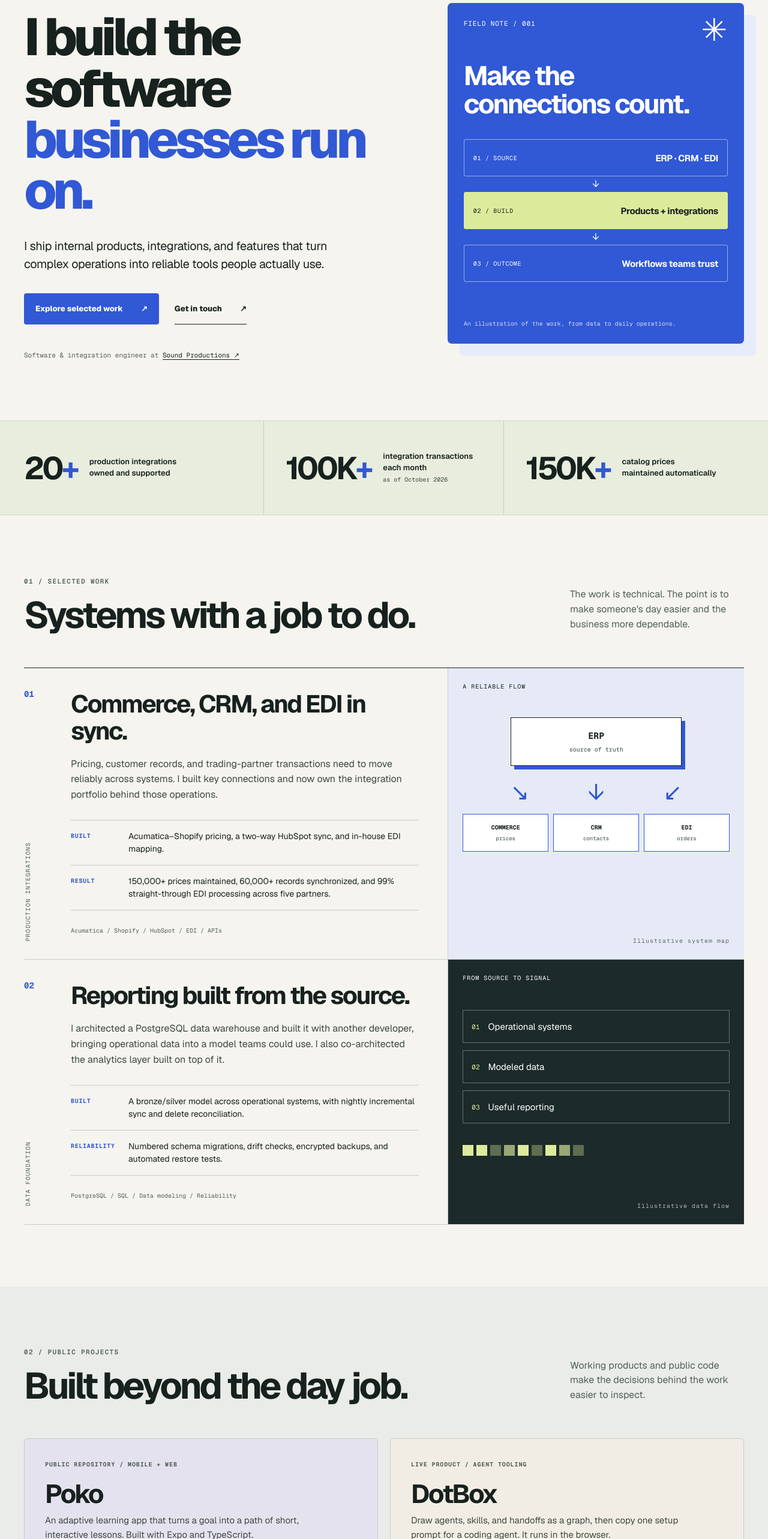
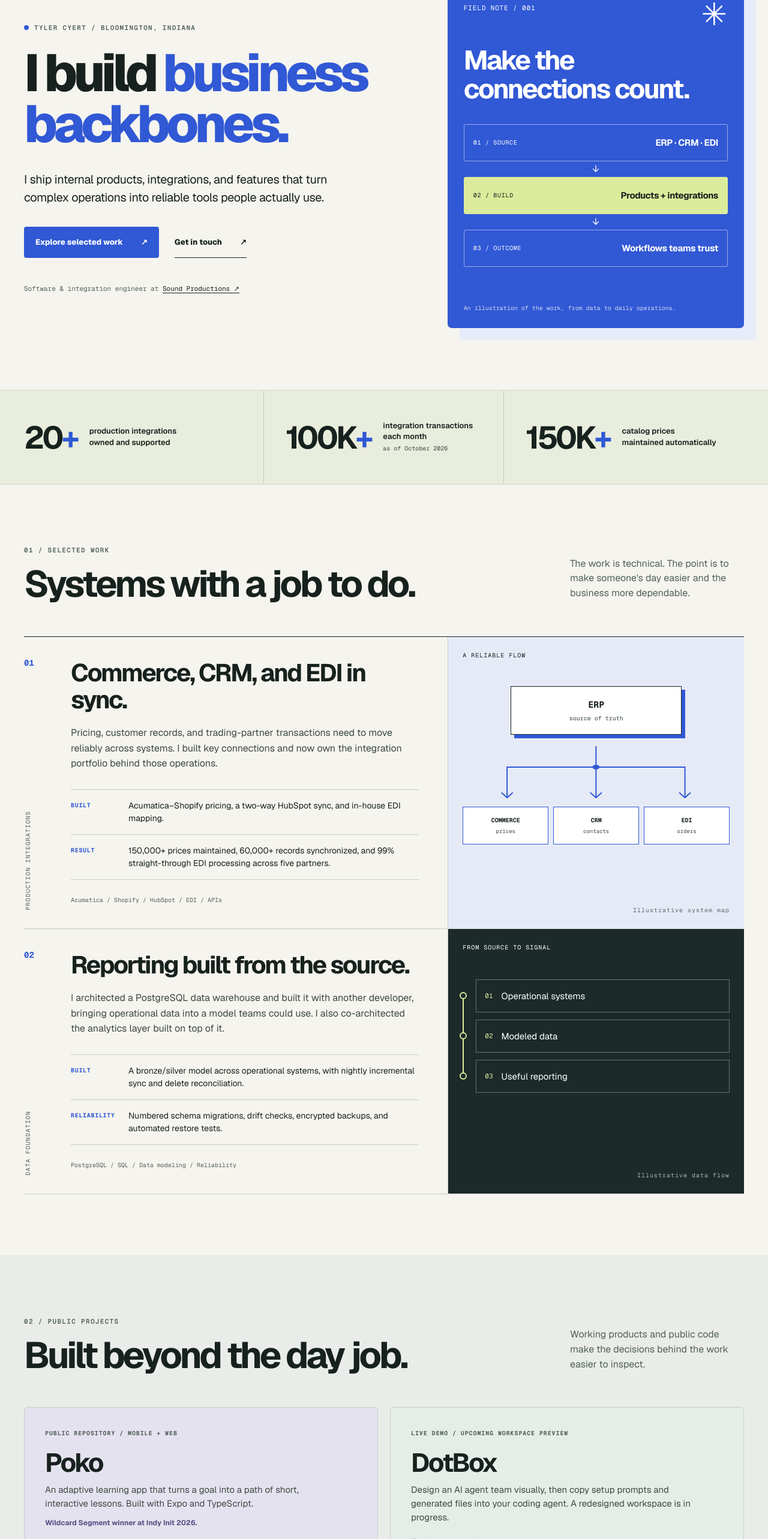
Before and after one commit to tylercyert/tylercyert.com, a Next.js app: page / in a window 1280 px wide. Shown: the part 204-2770 px from the top of the page at 60% size. Built offline with nearby package versions, Linux system fonts and the light colour scheme.

Commit message:
Refine portfolio positioning and DotBox preview (#14)

```diff
--- a/app/about/page.tsx
+++ b/app/about/page.tsx
@@ -85,7 +85,7 @@ export default function AboutPage() {
           </div>
           <div className="background-aside">
             <span>OUTSIDE WORK</span>
-            <p>I build products like <a href="https://github.com/tylercyert/poko" target="_blank" rel="noopener noreferrer">Poko ↗</a> and <a href="https://dotbox.zip" target="_blank" rel="noopener noreferrer">DotBox ↗</a>, and write at <a href="https://tyl.sh" target="_blank" rel="noopener noreferrer">tyl.sh ↗</a> about building, technology, and what I learn along the way.</p>
+            <p>I build products like <a href="https://github.com/tylercyert/poko" target="_blank" rel="noopener noreferrer">Poko ↗</a> and <a href="https://dotbox.zip" target="_blank" rel="noopener noreferrer">DotBox ↗</a> to explore new ways of learning and working.</p>
           </div>
         </div>
       </section>
--- a/app/globals.css
+++ b/app/globals.css
@@ -98,24 +98,25 @@ section[id] { scroll-margin-top: 108px; }
 .integration-visual { background: #e6eaf7; }
 .integration-node { width: 64%; margin: 45px auto 0; padding: 20px 16px; background: white; border: 1px solid var(--ink); box-shadow: 6px 6px 0 var(--blue); font-family: var(--font-code); font-size: 15px; font-weight: 700; text-align: center; }
 .integration-node span { display: block; margin-top: 7px; color: var(--muted); font-size: 10px; font-weight: 450; }
-.integration-path { display: flex; justify-content: space-around; margin: 25px 30px 17px; color: var(--blue); font-size: 38px; line-height: 1; }
+.integration-connectors { display: block; width: 100%; height: 96px; margin: 20px 0 4px; overflow: visible; }
+.integration-connectors path { fill: none; stroke: var(--blue); stroke-width: 2; vector-effect: non-scaling-stroke; stroke-linecap: round; stroke-linejoin: round; }
+.integration-connectors circle { fill: var(--blue); }
 .integration-destinations { display: grid; grid-template-columns: repeat(3, 1fr); gap: 8px; }
 .integration-destinations div { padding: 15px 7px; border: 1px solid var(--blue); background: white; color: var(--ink); font-family: var(--font-code); font-size: 10px; font-weight: 700; text-align: center; }
 .integration-destinations small { display: block; margin-top: 6px; color: var(--muted); font-size: 9px; font-weight: 450; }
+.integration-visual .visual-foot { padding-top: 24px; }
 .warehouse-visual { background: #1c2a2a; color: white; }
-.warehouse-layers { display: grid; gap: 12px; margin-top: 47px; }
-.warehouse-layers div { display: flex; gap: 14px; align-items: center; padding: 17px 14px; border: 1px solid #607575; font-size: 15px; }
+.warehouse-layers { position: relative; display: grid; gap: 12px; margin-top: 47px; padding-left: 22px; }
+.warehouse-layers::before { content: ""; position: absolute; left: 0; top: 24px; bottom: 24px; width: 2px; background: var(--lime); }
+.warehouse-layers div { position: relative; display: flex; gap: 14px; align-items: center; padding: 17px 14px; border: 1px solid #607575; font-size: 15px; }
+.warehouse-layers div::before { content: ""; position: absolute; left: -28px; top: calc(50% - 6px); width: 12px; height: 12px; border: 2px solid var(--lime); border-radius: 50%; background: #1c2a2a; }
 .warehouse-layers span { color: var(--lime); font-family: var(--font-code); font-size: 11px; }
-.warehouse-grid { display: flex; gap: 5px; margin-top: 36px; }
-.warehouse-grid span { width: 18px; height: 18px; background: var(--lime); }
-.warehouse-grid span:nth-child(3n) { opacity: .35; }
-.warehouse-grid span:nth-child(4n) { opacity: .65; }
 
 .projects-section { background: #e9ece8; }
 .project-grid { display: grid; grid-template-columns: repeat(2, minmax(0, 1fr)); gap: 20px; }
 .project-card { display: flex; flex-direction: column; min-width: 0; min-height: 610px; overflow: hidden; border: 1px solid var(--line); border-radius: 6px; }
 .project-poko { background: #e5e2ef; }
-.project-dotbox { background: #f2ede4; }
+.project-dotbox { background: #e4eee7; }
 .project-copy { position: relative; z-index: 1; padding: 30px 34px 0; }
 .project-label { color: var(--muted); font-family: var(--font-code); font-size: 10px; font-weight: 700; letter-spacing: .09em; }
 .project-copy h3 { margin: 19px 0 11px; font-size: clamp(37px, 3.4vw, 51px); line-height: 1; letter-spacing: -.06em; }
@@ -123,14 +124,14 @@ section[id] { scroll-margin-top: 108px; }
 .project-copy .project-note { margin-top: 12px; color: #5a4e85; font-size: 12px; font-weight: 700; }
 .project-copy a { display: inline-flex; align-items: center; gap: 14px; margin-top: 20px; border-bottom: 1px solid currentColor; padding-bottom: 4px; color: var(--blue); font-size: 13px; font-weight: 750; }
 .project-copy a:hover { gap: 20px; }
-.project-links { display: flex; flex-wrap: wrap; align-items: center; column-gap: 24px; }
 .poko-stage { position: relative; flex: 1; min-height: 290px; overflow: hidden; }
 .phone { position: absolute; width: 180px; height: 390px; overflow: hidden; border: 6px solid #1b1b24; border-radius: 28px; box-shadow: 18px 18px 25px rgb(26 21 56 / .2); background: white; }
 .phone img { display: block; width: 100%; height: 100%; object-fit: cover; }
 .phone-front { top: 23px; left: 25%; transform: rotate(-7deg); }
 .phone-back { top: 58px; left: 52%; transform: rotate(9deg); }
-.dotbox-stage { display: flex; align-items: flex-end; flex: 1; padding: 32px 0 0 32px; overflow: hidden; }
+.dotbox-stage { position: relative; display: flex; align-items: flex-end; flex: 1; padding: 32px 0 0 32px; overflow: hidden; }
 .dotbox-stage img { display: block; width: 118%; height: auto; max-width: none; border: 1px solid var(--ink); border-bottom: 0; box-shadow: 0 10px 25px rgb(25 23 20 / .18); }
+.dotbox-preview-label { position: absolute; top: 45px; right: 15px; padding: 7px 10px; border: 1px solid #9bb9a3; border-radius: 3px; background: #f7faf7; color: #244332; font-family: var(--font-code); font-size: 10px; font-weight: 700; }
 .more-projects { margin: 28px 0 0; color: var(--muted); font-size: 14px; }
 .more-projects a { color: var(--ink); font-weight: 700; text-decoration: underline; text-underline-offset: 3px; }
 .more-projects a:hover { color: var(--blue); }
--- a/app/layout.tsx
+++ b/app/layout.tsx
@@ -21,13 +21,13 @@ export const metadata: Metadata = {
     url: "https://tylercyert.com",
     title: "Tyler Cyert — Software & Integration Engineer",
     description:
-      "I build the software businesses run on. Explore selected integrations, internal products, and public projects.",
+      "I build business backbones. Explore selected integrations, internal products, and public projects.",
     siteName: "Tyler Cyert",
   },
   twitter: {
     card: "summary_large_image",
     title: "Tyler Cyert — Software & Integration Engineer",
-    description: "I build the software businesses run on.",
+    description: "I build business backbones.",
   },
 };
 
--- a/app/opengraph-image.tsx
+++ b/app/opengraph-image.tsx
@@ -19,8 +19,8 @@ export default function OpenGraphImage() {
       <div style={{ display: "flex", flexDirection: "column", gap: 22 }}>
         <div style={{ display: "flex", fontSize: 21, letterSpacing: 3, color: "#3158d5", fontWeight: 700 }}>SOFTWARE &amp; SYSTEMS</div>
         <div style={{ display: "flex", flexDirection: "column", fontSize: 82, lineHeight: 1.06, letterSpacing: -5, fontWeight: 700 }}>
-          <span>I build the software</span>
-          <span style={{ color: "#3158d5" }}>businesses run on.</span>
+          <span>I build</span>
+          <span style={{ color: "#3158d5" }}>business backbones.</span>
         </div>
       </div>
       <div style={{ display: "flex", justifyContent: "space-between", borderTop: "2px solid #17211e", paddingTop: 20, fontSize: 21 }}>
--- a/app/page.tsx
+++ b/app/page.tsx
@@ -7,7 +7,7 @@ export default function Home() {
       <section className="hero shell" aria-labelledby="hero-title">
         <div className="hero-copy">
           <p className="eyebrow"><span className="eyebrow-dot" /> Tyler Cyert / Bloomington, Indiana</p>
-          <h1 id="hero-title">I build the software <em>businesses run on.</em></h1>
+          <h1 id="hero-title">I build <em>business backbones.</em></h1>
           <p className="hero-lede">
             I ship internal products, integrations, and features that turn complex operations into
             reliable tools people actually use.
@@ -91,7 +91,11 @@ export default function Home() {
           <div className="case-visual integration-visual" aria-hidden="true">
             <div className="visual-caption">A RELIABLE FLOW</div>
             <div className="integration-node">ERP <span>source of truth</span></div>
-            <div className="integration-path"><span>↘</span><span>↓</span><span>↙</span></div>
+            <svg className="integration-connectors" viewBox="0 0 300 96" preserveAspectRatio="none" focusable="false" aria-hidden="true">
+              <path d="M150 0 V34 M50 34 H250 M50 34 V83 M150 34 V83 M250 34 V83" />
+              <path d="M44 77 L50 85 L56 77 M144 77 L150 85 L156 77 M244 77 L250 85 L256 77" />
+              <circle cx="150" cy="34" r="4" />
+            </svg>
             <div className="integration-destinations">
               <div>COMMERCE <small>prices</small></div>
               <div>CRM <small>contacts</small></div>
@@ -126,9 +130,6 @@ export default function Home() {
               <div><span>02</span> Modeled data</div>
               <div><span>03</span> Useful reporting</div>
             </div>
-            <div className="warehouse-grid">
-              <span /><span /><span /><span /><span /><span /><span /><span /><span />
-            </div>
             <div className="visual-foot">Illustrative data flow</div>
           </div>
         </article>
@@ -159,18 +160,18 @@ export default function Home() {
             </article>
             <article className="project-card project-dotbox">
               <div className="project-copy">
-                <span className="project-label">LIVE PRODUCT / AGENT TOOLING</span>
+                <span className="project-label">LIVE DEMO / UPCOMING WORKSPACE PREVIEW</span>
                 <h3>DotBox</h3>
-                <p>Draw agents, skills, and handoffs as a graph, then copy one setup prompt for a coding agent. It runs in the browser.</p>
-                <div className="project-links">
-                  <a href="https://dotbox.zip" target="_blank" rel="noopener noreferrer">Try DotBox <span aria-hidden="true">↗</span></a>
-                  <a href="https://github.com/tylercyert/dotbox" target="_blank" rel="noopener noreferrer">Explore the code <span aria-hidden="true">↗</span></a>
-                </div>
+                <p>Design an AI agent team visually, then copy setup prompts and generated files into your coding agent. A redesigned workspace is in progress.</p>
+                <a href="https://dotbox.zip/app" target="_blank" rel="noopener noreferrer">Try the current demo <span aria-hidden="true">↗</span></a>
               </div>
-              <div className="dotbox-stage"><Image src="/work/dotbox-graph.png" alt="DotBox graph editor showing a software development agent team" width={1519} height={949} /></div>
+              <div className="dotbox-stage">
+                <Image src="/work/dotbox-workspace-preview.png" alt="Preview of the upcoming DotBox workspace showing a product development agent graph" width={1519} height={949} />
+                <span className="dotbox-preview-label">Upcoming redesign preview</span>
+              </div>
             </article>
           </div>
-          <p className="more-projects">Also building <a href="https://www.nitesong.io" target="_blank" rel="noopener noreferrer">nitesong ↗</a>, a songwriting tool, and writing about the work at <a href="https://tyl.sh" target="_blank" rel="noopener noreferrer">tyl.sh ↗</a>.</p>
+          <p className="more-projects">Also building <a href="https://www.nitesong.io" target="_blank" rel="noopener noreferrer">nitesong ↗</a>, a songwriting tool.</p>
         </div>
       </section>
 
--- a/components/Footer.tsx
+++ b/components/Footer.tsx
@@ -12,7 +12,6 @@ export default function Footer() {
         <nav aria-label="Footer navigation">
           <Link href="/#work">Selected work</Link>
           <Link href="/about">About</Link>
-          <a href="https://tyl.sh" target="_blank" rel="noopener noreferrer">Writing ↗</a>
           <a href="https://github.com/tylercyert" target="_blank" rel="noopener noreferrer">GitHub ↗</a>
           <a href="https://www.linkedin.com/in/tyler-cyert/" target="_blank" rel="noopener noreferrer">LinkedIn ↗</a>
           <a href="mailto:tyler@tylercyert.com">Email ↗</a>
--- a/components/Header.tsx
+++ b/components/Header.tsx
@@ -12,7 +12,6 @@ export default function Header() {
           <Link href="/#work">Work</Link>
           <Link href="/#projects">Projects</Link>
           <Link href="/about">About</Link>
-          <a href="https://tyl.sh" target="_blank" rel="noopener noreferrer">Writing <span aria-hidden="true">↗</span></a>
         </nav>
         <a className="header-contact" href="mailto:tyler@tylercyert.com">Let&apos;s talk <span aria-hidden="true">↗</span></a>
       </div>
```
Also changed, not shown: public/work/dotbox-graph.png (deleted), public/work/dotbox-workspace-preview.png (added).
